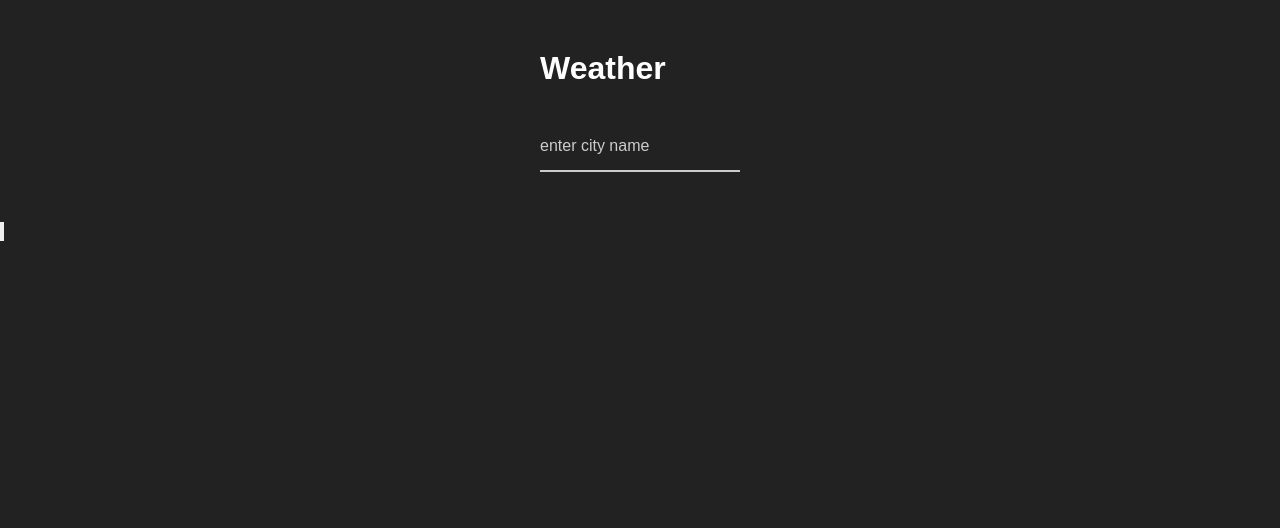
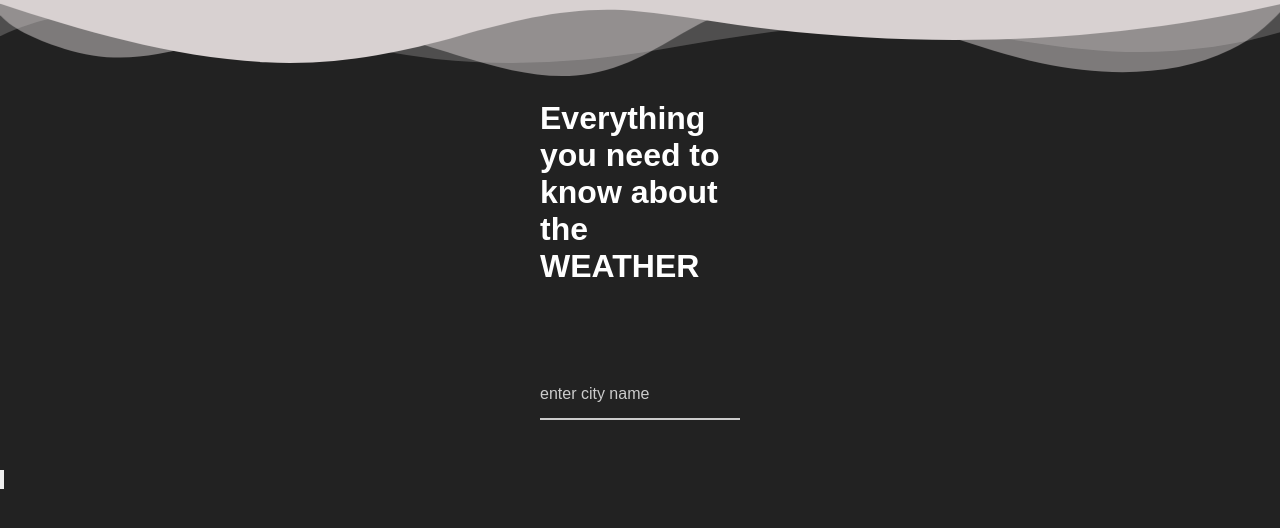
Before and after one commit to 3oysen/weather-project, a website: page index.html in a window 1280 px wide. Drawn offline with Linux system fonts and the light colour scheme.

Commit message:
added background

```diff
--- a/index.html
+++ b/index.html
@@ -9,7 +9,26 @@
 		<title>weather-project</title>
 	</head>
 	<body>
-		<h1>Weather</h1>
+		<div class="custom-shape-divider-top-1706559000">
+			<svg data-name="Layer 1" xmlns="http://www.w3.org/2000/svg" viewBox="0 0 1200 120" preserveAspectRatio="none">
+				<path
+					d="M0,0V46.29c47.79,22.2,103.59,32.17,158,28,70.36-5.37,136.33-33.31,206.8-37.5C438.64,32.43,512.34,53.67,583,72.05c69.27,18,138.3,24.88,209.4,13.08,36.15-6,69.85-17.84,104.45-29.34C989.49,25,1113-14.29,1200,52.47V0Z"
+					opacity=".25"
+					class="shape-fill"
+				></path>
+				<path
+					d="M0,0V15.81C13,36.92,27.64,56.86,47.69,72.05,99.41,111.27,165,111,224.58,91.58c31.15-10.15,60.09-26.07,89.67-39.8,40.92-19,84.73-46,130.83-49.67,36.26-2.85,70.9,9.42,98.6,31.56,31.77,25.39,62.32,62,103.63,73,40.44,10.79,81.35-6.69,119.13-24.28s75.16-39,116.92-43.05c59.73-5.85,113.28,22.88,168.9,38.84,30.2,8.66,59,6.17,87.09-7.5,22.43-10.89,48-26.93,60.65-49.24V0Z"
+					opacity=".5"
+					class="shape-fill"
+				></path>
+				<path
+					d="M0,0V5.63C149.93,59,314.09,71.32,475.83,42.57c43-7.64,84.23-20.12,127.61-26.46,59-8.63,112.48,12.24,165.56,35.4C827.93,77.22,886,95.24,951.2,90c86.53-7,172.46-45.71,248.8-84.81V0Z"
+					class="shape-fill"
+				></path>
+			</svg>
+		</div>
+
+		<h1>Everything you need to know about the <b>WEATHER</b></h1>
 		<div class="container">
 			<div class="search"></div>
 			<div class="input-container">
--- a/styles/style.css
+++ b/styles/style.css
@@ -12,10 +12,11 @@ body {
 
 h1 {
 	position: relative;
-	margin: 50px auto;
+	margin: 100px auto;
 	width: 200px;
 }
 
+/* custom btn */
 .input-container {
 	position: relative;
 	margin: 50px auto;
@@ -63,3 +64,25 @@ h1 {
 .input-container input[type="text"]:valid ~ .underline {
 	transform: scaleX(1);
 }
+
+/* custom bgc */
+.custom-shape-divider-top-1706559000 {
+	position: absolute;
+	top: 0;
+	left: 0;
+	width: 100%;
+	overflow: hidden;
+	line-height: 0;
+}
+
+.custom-shape-divider-top-1706559000 svg {
+	position: relative;
+	display: block;
+	width: calc(100% + 1.3px);
+	height: 83px;
+	transform: rotateY(180deg);
+}
+
+.custom-shape-divider-top-1706559000 .shape-fill {
+	fill: #d8d1d1;
+}
```
